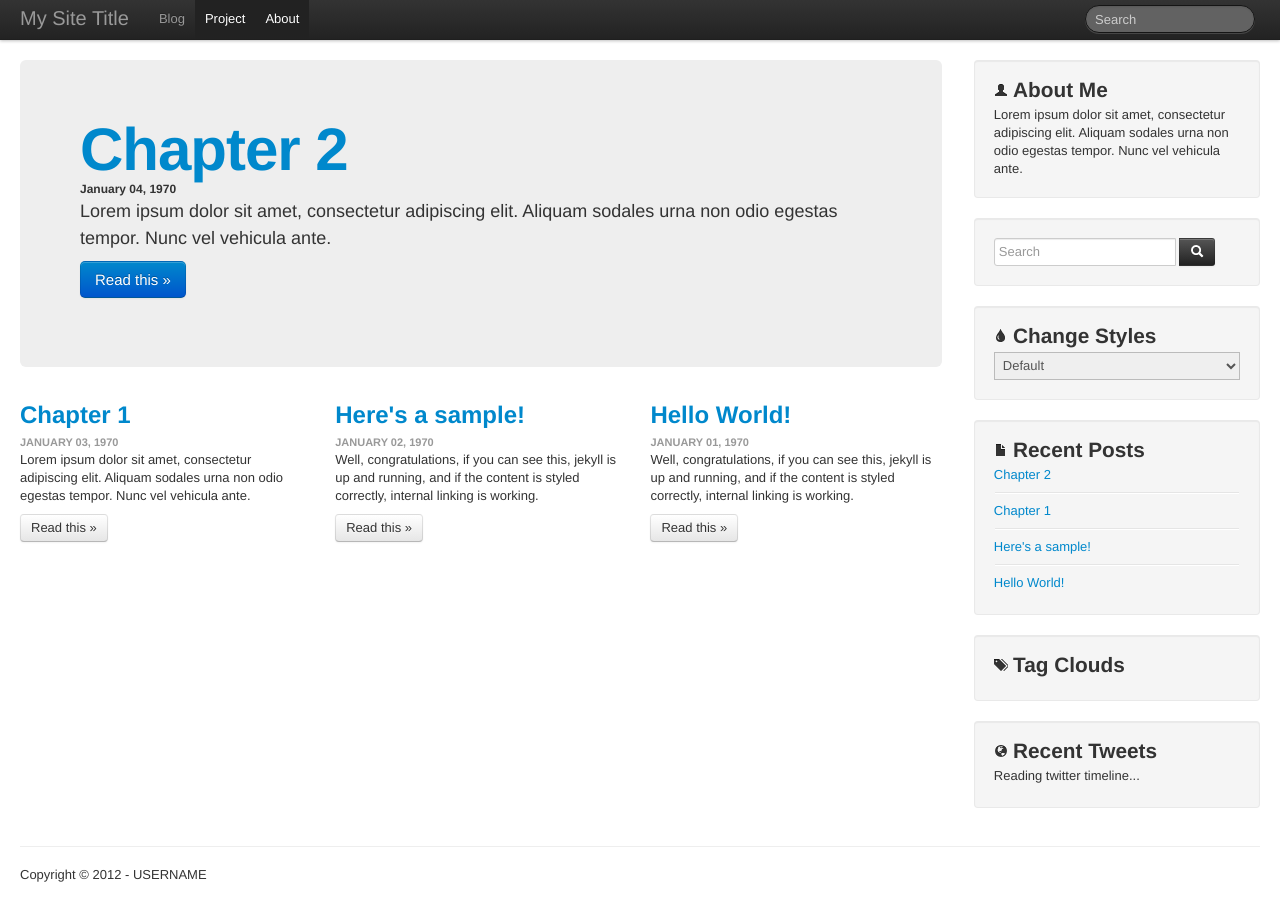
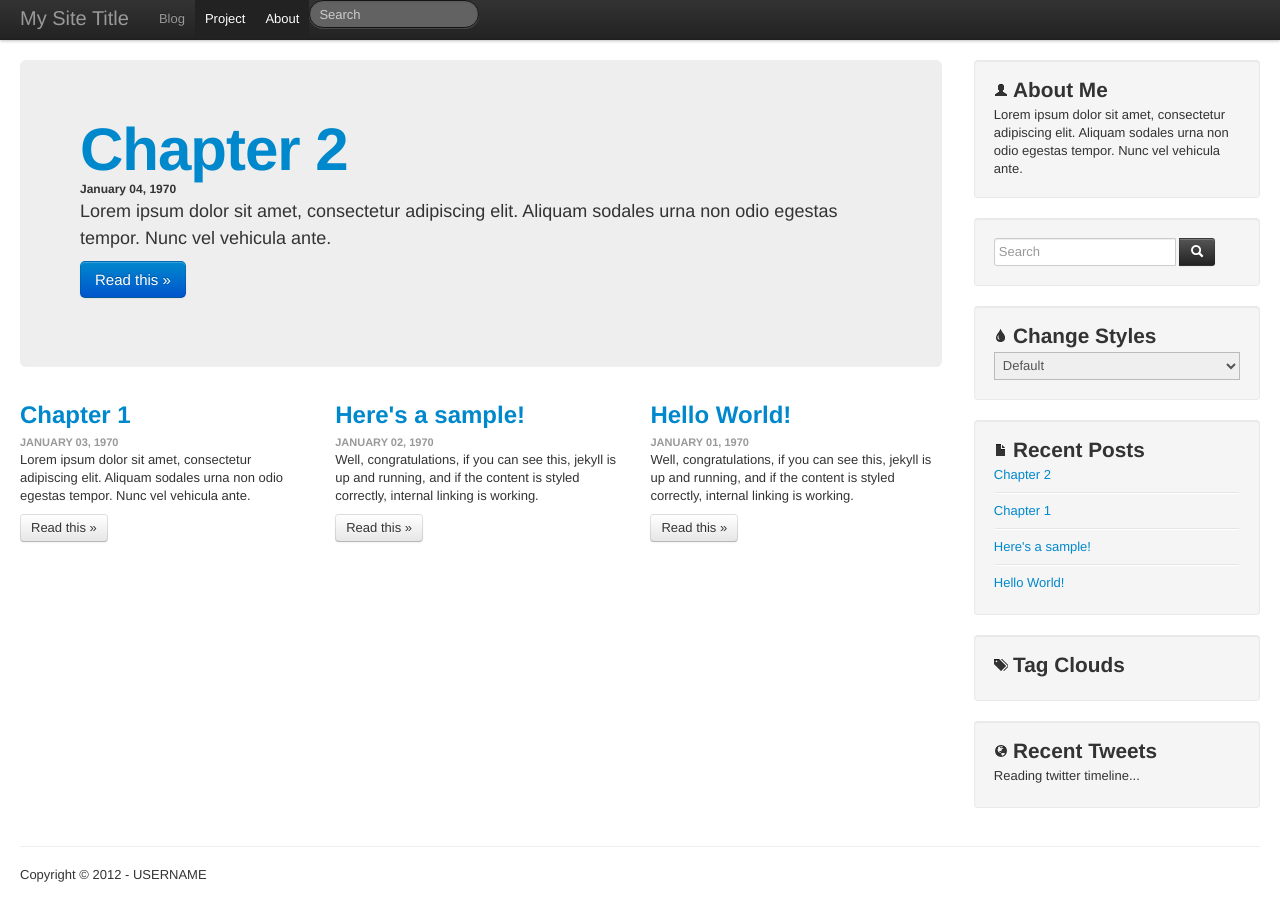
Before and after one commit to tokkonopapa/jekyll-experiment, a Jekyll site: the page built from index.html, in a window 1280 px wide and 933 px high. Shown: the top 921 px of the window. Built offline with Jekyll 4.4.1, drawn with Linux system fonts in a browser that asks for light colours; nearby versions of some CDN libraries; Markdown is read by kramdown in place of the engine named in the settings; the list of posts is cut into pages by our own code; comment, search, counter and statistics services are not loaded.

Commit message:
test include_arr

```diff
--- a/_config.yml
+++ b/_config.yml
@@ -35,7 +35,7 @@
 #---------------------------------------
 paginate: 10
 page_columns: 3
-asides: [asides/about.html, asides/search.html, asides/styles.html, asides/recent_posts.html, asides/tag_clouds.html, asides/tweets.html]
+asides_html: [asides/about.html, asides/search.html, asides/styles.html, asides/recent_posts.html, asides/tag_clouds.html, asides/tweets.html]
 
 # configuration for asides/recent_posts.html
 recent_posts: 5
--- a/_includes/navbar.html
+++ b/_includes/navbar.html
@@ -6,15 +6,21 @@
 				<span class="icon-bar"></span>
 			</a>
 			<h1 id="title"><a class="brand" href="{{ site.baseurl }}">{{ site.title }}</a></h1>
+{% comment %}
 			<div class="btn-group pull-right">
-				<form class="navbar-search" action="http://google.com/search" method="get">
+				<form class="form-search" action="http://google.com/search" method="get">
 					<input type="hidden" name="q" value="site:{{ site.url | domain_name }}">
 					<input type="text" name="q" class="input-medium search-query" placeholder="Search">
 				</form>
 			</div>
+{% endcomment %}
 			<nav class="nav-collapse collapse">
 				<ul class="nav">{% capture url %}{{ page.url | remove_first: site.baseurl }}{% endcapture %}{% for link in site.navigation %}{% assign current = nil %}{% if url == link.url or page.type == link.type %}{% assign current = 'active' %}{% endif %}
 					<li class="{{ current }}"><a href="{{ site.baseurl }}{{ link.url }}">{{ link.text }}</a></li>{% endfor %}
+					<li><form class="navbar-search" action="http://google.com/search" method="get">
+						<input type="hidden" name="q" value="site:{{ site.url | domain_name }}">
+						<input type="text" name="q" class="input-medium search-query" placeholder="Search">
+					</form></li>
 				</ul>
 			</nav><!--/.nav-collapse -->
 		</div>
--- a/_includes/script.html
+++ b/_includes/script.html
@@ -2,7 +2,7 @@
 ================================================== -->
 <!-- Placed at the end of the document so the pages load faster -->
 <script src="//ajax.googleapis.com/ajax/libs/jquery/1.7.2/jquery.min.js"></script>
-<script>window.jQuery || document.write('<script src="{{ site.baseurl }}assets/js/libs/jquery-1.8.0.min.js"><\/script>')</script>
+<script>window.jQuery || document.write('<script src="{{ site.baseurl }}assets/js/libs/jquery-1.7.2.min.js"><\/script>')</script>
 <script src="{{ site.baseurl }}assets/js/libs/jquery.cookie.js"></script>
 <script src="{{ site.baseurl }}assets/js/libs/bootstrap/bootstrap.min.js"></script>
 <script src="{{ site.baseurl }}assets/js/script.js"></script>
--- a/_layouts/default.html
+++ b/_layouts/default.html
@@ -21,12 +21,15 @@
 		</div>
 
 		<aside id="sidebar" class="span3">
+{% include_array asides_html %}
+{% comment %}
 {% include asides/about.html %}
 {% include asides/search.html %}
 {% include asides/styles.html %}
 {% include asides/recent_posts.html %}
 {% include asides/tag_clouds.html %}
 {% include asides/tweets.html %}
+{% endcomment %}
 		</aside><!--/span-->
 	</div><!--/row-->
 
```
Also changed, not shown: README.md, 1 other file.
